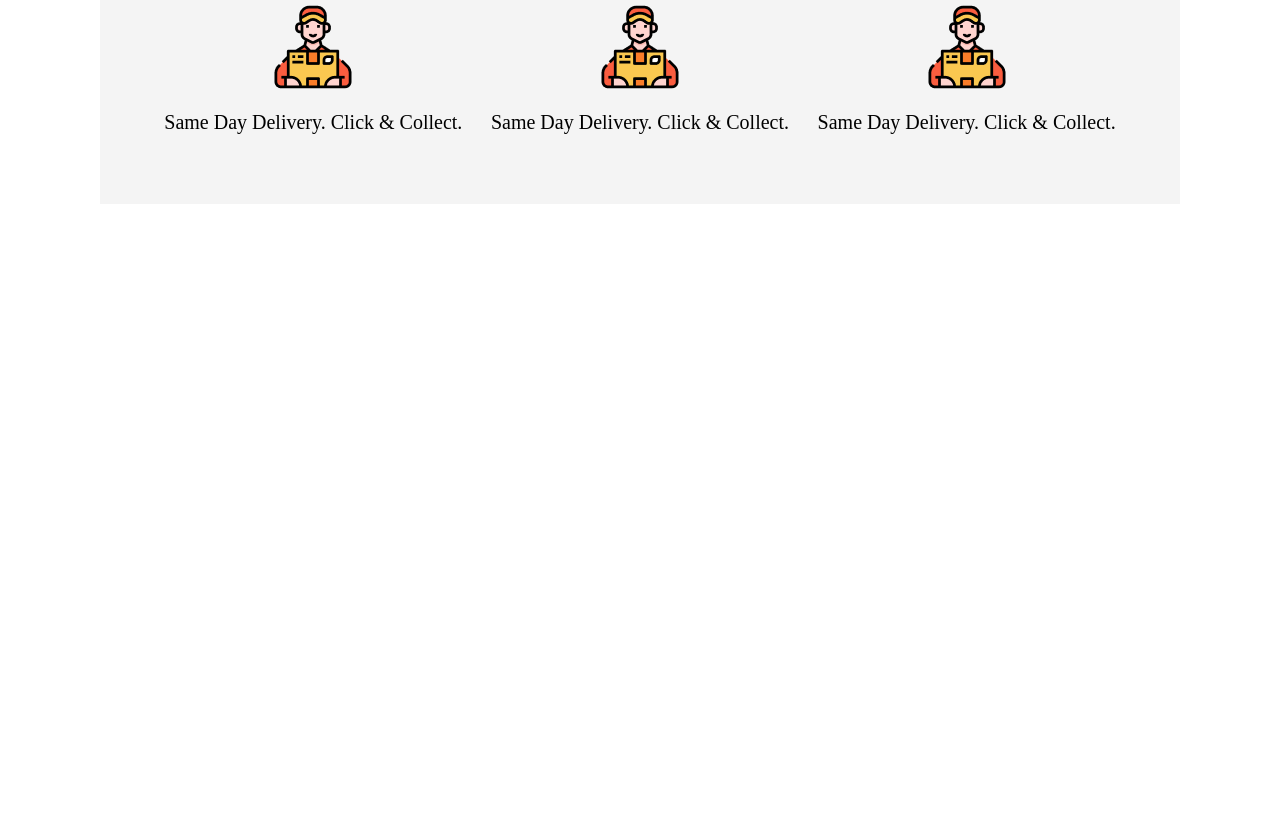
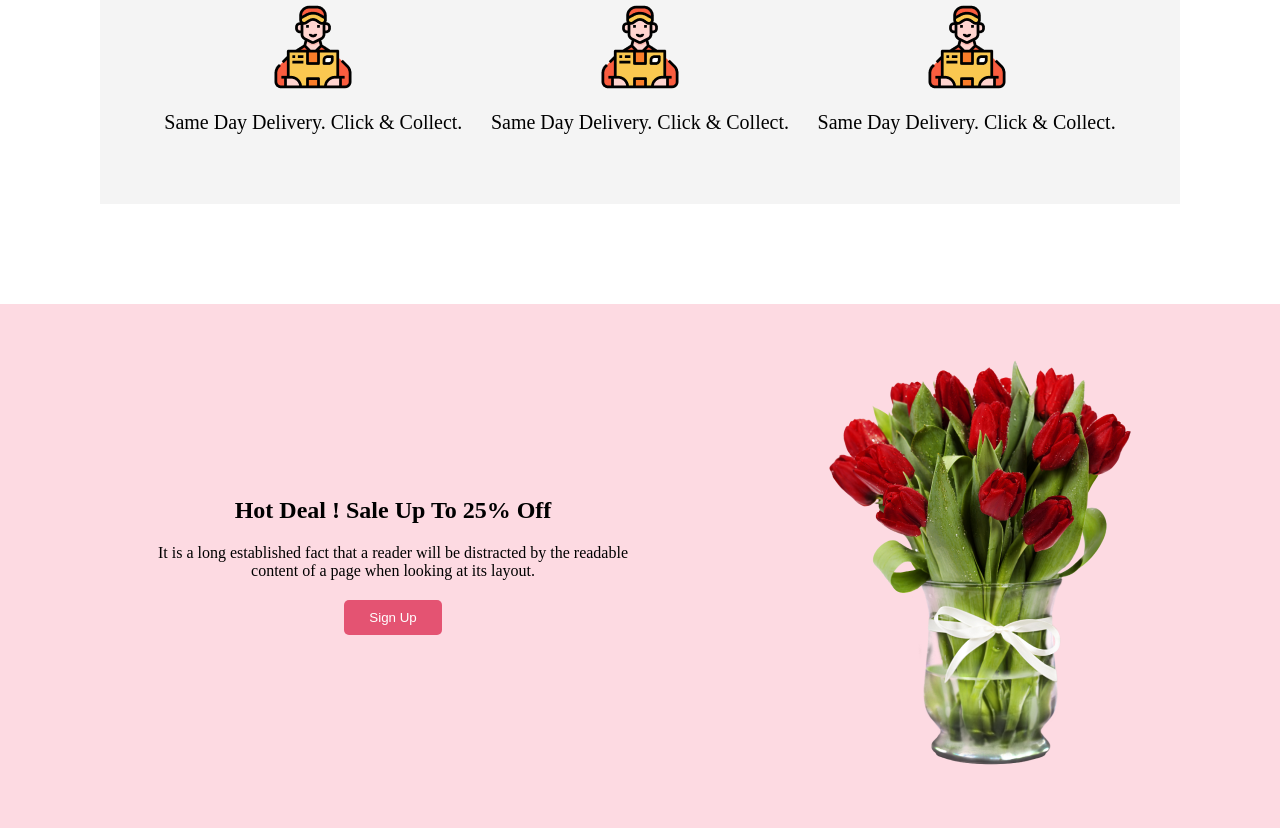
Before and after one commit to amritadasbijoy/assignment-01, a plain HTML site: page index.html in a window 1280 px wide. Shown: the part 1835-2663 px from the top of the page. Before the commit the page ends 2139 px from the top, so only its background shows below. Drawn offline with Linux system fonts and the light colour scheme.

Commit message:
offer section

```diff
--- a/index.html
+++ b/index.html
@@ -87,6 +87,18 @@
                     <p>Same Day Delivery. Click & Collect.</p>
                 </div>
             </div>
+            <!-- offer section -->
+            <div class="offer-container">
+                <div class="left-offer">
+                    <h2>Hot Deal ! Sale Up To 25% Off</h2>
+                    <p>It is a long established fact that a reader will be distracted by the readable <br/> content of a page when looking at its layout.</p>
+                    <button>Sign Up</button>
+                </div>
+                <div class="right-offer">
+                    <img src="Flower Asset/pngwing 8.png" alt="">
+                </div>
+            </div>
+
       </div>
 </body>
 </html>
--- a/style.css
+++ b/style.css
@@ -85,3 +85,17 @@ button{
 .service-container img{
     padding-bottom: 15px;
 }
+.offer-container{
+    display: flex;
+    align-items: center;
+    justify-content: space-around;
+    background-color: #fddae2;
+    padding: 50px ;
+
+}
+.left-offer{
+    text-align: center;
+}
+.left-offer p{
+    padding: 20px;
+}
```
